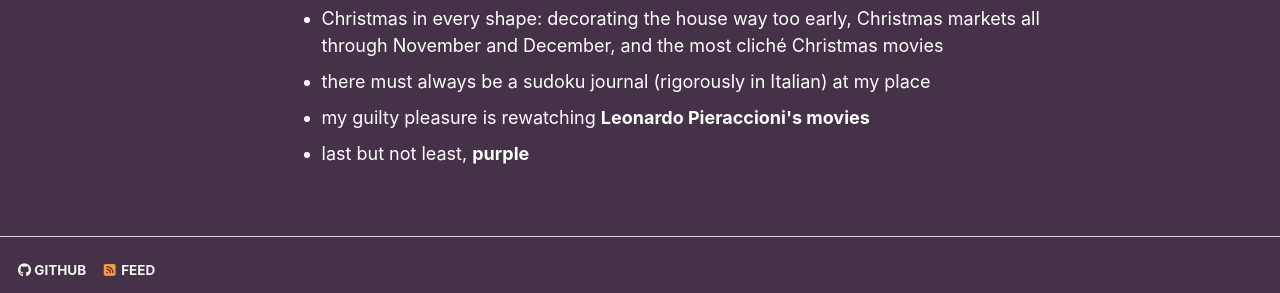
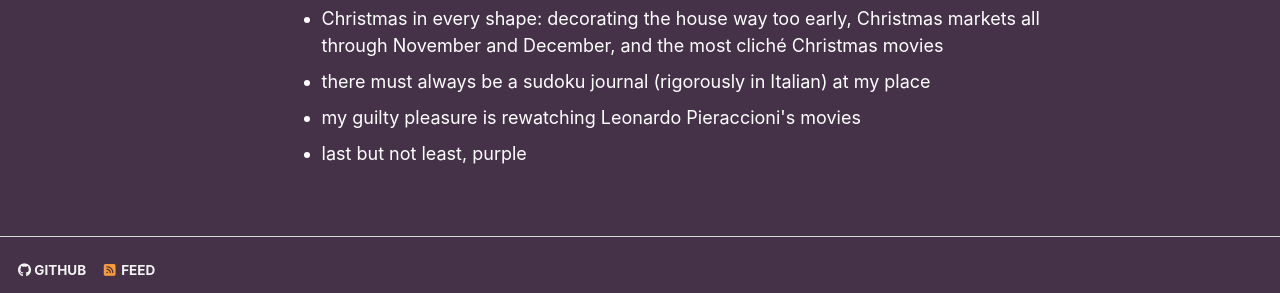
Before and after one commit to DaniaLazzarini/DaniaLazzarini.github.io, a Jekyll site: the page built from _pages/about.md, in a window 1280 px wide and 957 px high. Shown: the part 610-903 px from the top of the window. Built offline with Jekyll 4.4.1, drawn with Linux system fonts in a browser that asks for light colours; some web fonts are replaced; a script bundle is joined from its source files by our own code; library files that are not in the unit come from our copies.

Commit message:
Fix formatting

```diff
--- a/_pages/about.md
+++ b/_pages/about.md
@@ -32,6 +32,6 @@ Outside of maths, here is a very random list of things that describe me:
   <li> Viareggio's Carnival is my annual obsession, together with</li>
   <li> Christmas in every shape: decorating the house way too early, Christmas markets all through November and December, and the most cliché Christmas movies</li>
   <li> there must always be a sudoku journal (rigorously in Italian) at my place</li>
-  <li> my guilty pleasure is rewatching <strong>Leonardo Pieraccioni's movies</strong></li>
-  <li> last but not least, <strong>purple</strong></li>
+  <li> my guilty pleasure is rewatching Leonardo Pieraccioni's movies</li>
+  <li> last but not least, purple</li>
 </ul>
```
